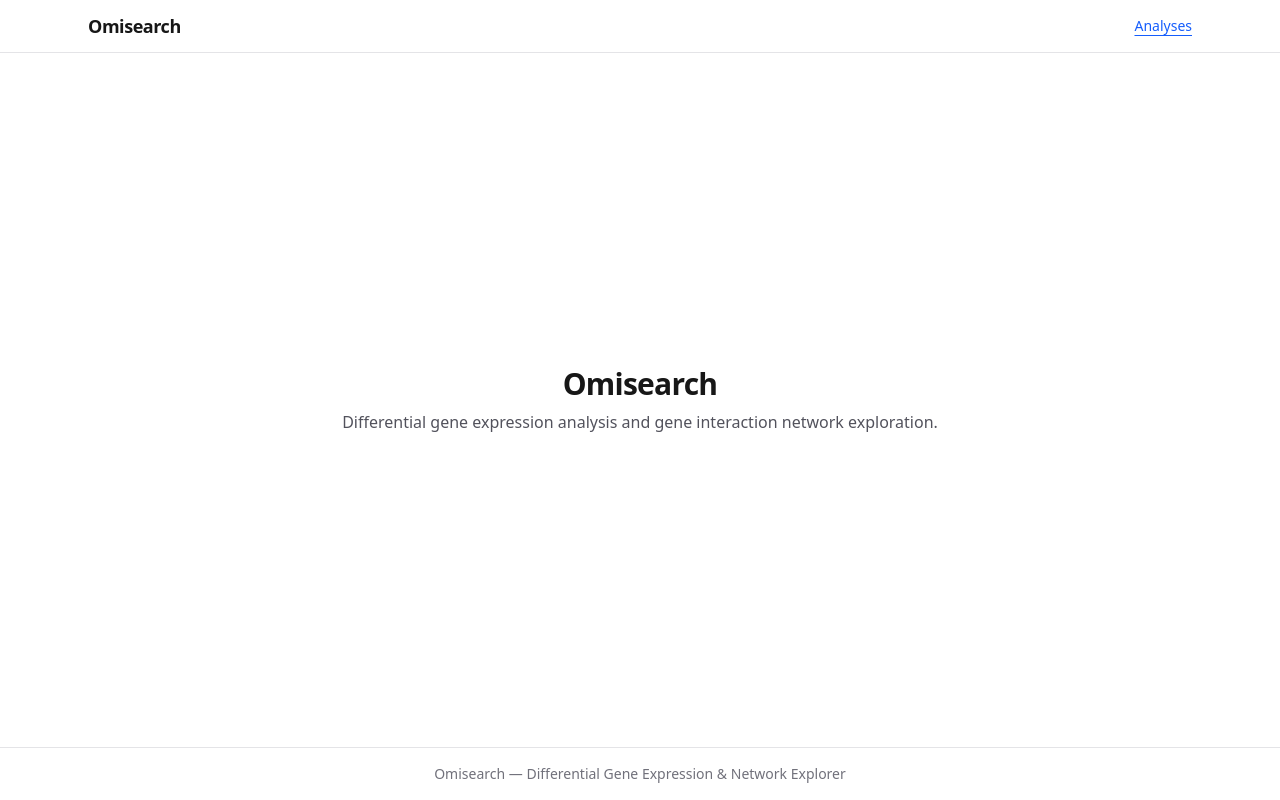
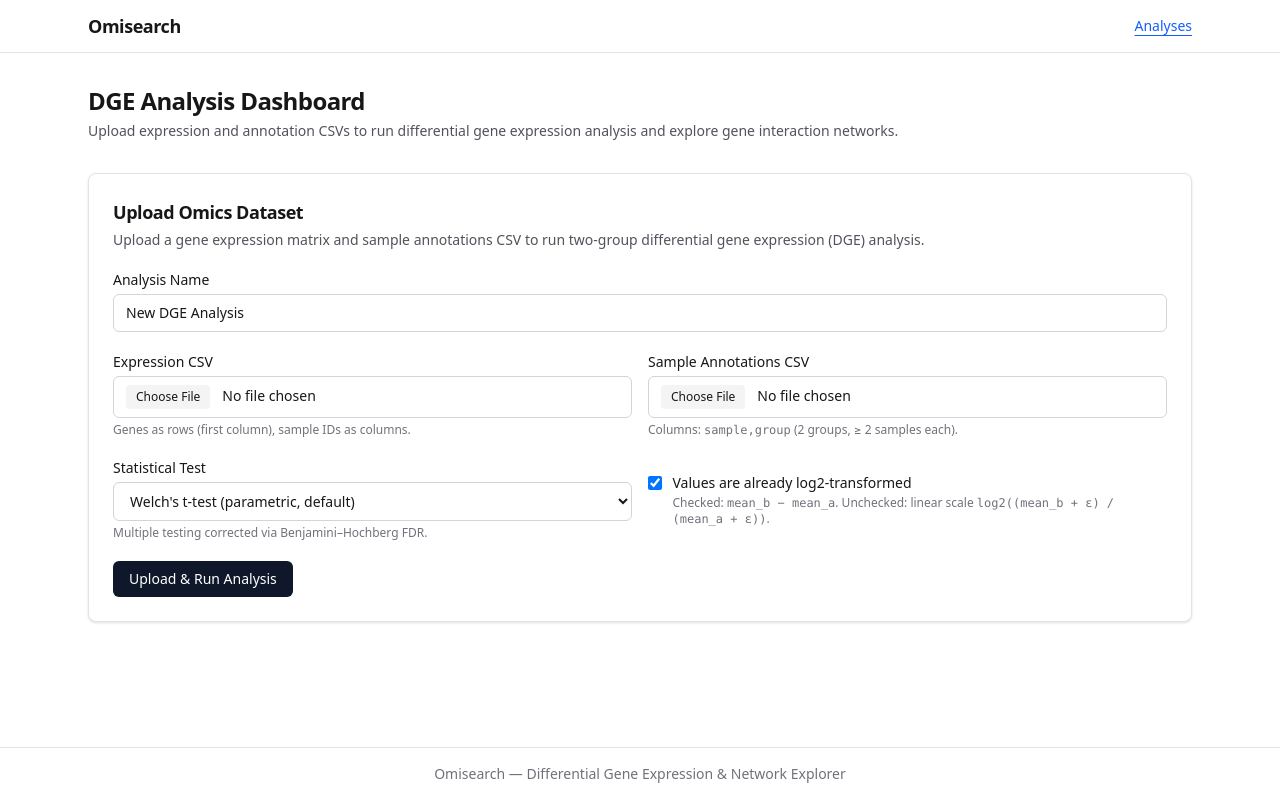
Before and after one commit to aryobarzan/omisearch, a Next.js app in the folder frontend/: page / in a window 1280 px wide. Built offline with nearby package versions, Linux system fonts and the light colour scheme; no server answers.

Commit message:
raise bodySizeLimit for serverActions to 10MB on frontend; upload form for expressions and annotations csv files on frontend; server action for analysis run

```diff
--- /dev/null
+++ b/frontend/app/(main)/UploadForm.tsx
@@ -0,0 +1,164 @@
+"use client";
+
+import {
+  uploadAndRunAnalysis,
+  type UploadActionState,
+} from "@/app/lib/actions/analysis";
+import { useActionState } from "react";
+
+const INITIAL_STATE: UploadActionState = { status: "idle" };
+
+export default function UploadForm() {
+  const [state, formAction, isPending] = useActionState(
+    uploadAndRunAnalysis,
+    INITIAL_STATE,
+  );
+
+  return (
+    <section className="rounded-lg border border-zinc-200 bg-white p-6 shadow-sm dark:border-zinc-800 dark:bg-zinc-950">
+      <h2 className="text-lg font-semibold tracking-tight">
+        Upload Omics Dataset
+      </h2>
+      <p className="mt-1 text-sm text-zinc-600 dark:text-zinc-400">
+        Upload a gene expression matrix and sample annotations CSV to run
+        two-group differential gene expression (DGE) analysis.
+      </p>
+
+      <form action={formAction} className="mt-5 flex flex-col gap-5">
+        <div>
+          <label htmlFor="name" className="block text-sm font-medium">
+            Analysis Name
+          </label>
+          <input
+            id="name"
+            name="name"
+            type="text"
+            required
+            maxLength={120}
+            defaultValue="New DGE Analysis"
+            className="mt-1 w-full rounded-md border border-zinc-300 bg-transparent px-3 py-2 text-sm focus:border-blue-600 focus:outline-none dark:border-zinc-700"
+          />
+        </div>
+
+        <div className="grid gap-4 sm:grid-cols-2">
+          <div>
+            <label
+              htmlFor="expression_file"
+              className="block text-sm font-medium"
+            >
+              Expression CSV
+            </label>
+            <input
+              id="expression_file"
+              name="expression_file"
+              type="file"
+              accept=".csv,text/csv"
+              required
+              className="mt-1 block w-full rounded-md border border-zinc-300 px-3 py-2 text-sm file:mr-3 file:rounded file:border-0 file:bg-zinc-100 file:px-2.5 file:py-1 file:text-xs file:font-medium hover:file:bg-zinc-200 dark:border-zinc-700 dark:file:bg-zinc-800 dark:file:text-zinc-200"
+            />
+            <p className="mt-1 text-xs text-zinc-500 dark:text-zinc-400">
+              Genes as rows (first column), sample IDs as columns.
+            </p>
+          </div>
+
+          <div>
+            <label
+              htmlFor="annotations_file"
+              className="block text-sm font-medium"
+            >
+              Sample Annotations CSV
+            </label>
+            <input
+              id="annotations_file"
+              name="annotations_file"
+              type="file"
+              accept=".csv,text/csv"
+              required
+              className="mt-1 block w-full rounded-md border border-zinc-300 px-3 py-2 text-sm file:mr-3 file:rounded file:border-0 file:bg-zinc-100 file:px-2.5 file:py-1 file:text-xs file:font-medium hover:file:bg-zinc-200 dark:border-zinc-700 dark:file:bg-zinc-800 dark:file:text-zinc-200"
+            />
+            <p className="mt-1 text-xs text-zinc-500 dark:text-zinc-400">
+              Columns: <code>sample,group</code> (2 groups, ≥ 2 samples each).
+            </p>
+          </div>
+        </div>
+
+        <div className="grid gap-4 sm:grid-cols-2">
+          <div>
+            <label htmlFor="test_method" className="block text-sm font-medium">
+              Statistical Test
+            </label>
+            <select
+              id="test_method"
+              name="test_method"
+              defaultValue="welch_t"
+              className="mt-1 w-full rounded-md border border-zinc-300 bg-white px-3 py-2 text-sm focus:border-blue-600 focus:outline-none dark:border-zinc-700 dark:bg-zinc-950"
+            >
+              <option value="welch_t">
+                Welch&apos;s t-test (parametric, default)
+              </option>
+              <option value="mann_whitney">
+                Mann–Whitney U (non-parametric)
+              </option>
+            </select>
+            <p className="mt-1 text-xs text-zinc-500 dark:text-zinc-400">
+              Multiple testing corrected via Benjamini–Hochberg FDR.
+            </p>
+          </div>
+
+          <div className="flex flex-col justify-center">
+            <label
+              htmlFor="is_log2"
+              className="flex items-start gap-2.5 text-sm font-medium cursor-pointer"
+            >
+              <input
+                id="is_log2"
+                name="is_log2"
+                type="checkbox"
+                defaultChecked
+                className="mt-0.5 h-4 w-4 rounded border-zinc-300 text-blue-600 focus:ring-blue-500"
+              />
+              <span>
+                Values are already log2-transformed
+                <span className="mt-0.5 block text-xs font-normal text-zinc-500 dark:text-zinc-400">
+                  Checked: <code>mean_b − mean_a</code>. Unchecked: linear scale{" "}
+                  <code>log2((mean_b + ε) / (mean_a + ε))</code>.
+                </span>
+              </span>
+            </label>
+          </div>
+        </div>
+
+        <div className="flex items-center gap-3">
+          <button
+            type="submit"
+            disabled={isPending}
+            className="rounded-md bg-slate-900 px-4 py-2 text-sm font-medium text-white hover:bg-slate-800 disabled:cursor-not-allowed disabled:opacity-50 dark:bg-zinc-100 dark:text-zinc-900 dark:hover:bg-zinc-200 cursor-pointer"
+          >
+            {isPending ? "Running DGE analysis..." : "Upload & Run Analysis"}
+          </button>
+        </div>
+
+        {state.status === "error" && (
+          <div
+            role="alert"
+            className="rounded-md border border-red-200 bg-red-50 px-4 py-3 text-sm text-red-700 dark:border-red-900 dark:bg-red-950/50 dark:text-red-300"
+          >
+            {state.message}
+          </div>
+        )}
+
+        {state.status === "success" && (
+          <div
+            role="status"
+            className="rounded-md border border-emerald-200 bg-emerald-50 px-4 py-3 text-sm text-emerald-800 dark:border-emerald-900 dark:bg-emerald-950/50 dark:text-emerald-300"
+          >
+            <strong>{state.run.name}</strong> completed:{" "}
+            <strong>{state.run.significant_genes}</strong> /{" "}
+            {state.run.total_genes} significant genes (<code>padj ≤ 0.05</code>,{" "}
+            {state.run.group_a} vs. {state.run.group_b}).
+          </div>
+        )}
+      </form>
+    </section>
+  );
+}
--- a/frontend/app/(main)/page.tsx
+++ b/frontend/app/(main)/page.tsx
@@ -1,11 +1,19 @@
-export default function Home() {
+import UploadForm from "./UploadForm";
+
+export default function DashboardPage() {
   return (
-    <div className="flex flex-1 flex-col items-center justify-center text-center">
-      <h1 className="text-3xl font-semibold tracking-tight">Omisearch</h1>
-      <p className="mt-2 text-zinc-600 dark:text-zinc-400">
-        Differential gene expression analysis and gene interaction network
-        exploration.
-      </p>
+    <div className="flex flex-col gap-8">
+      <div>
+        <h1 className="text-2xl font-semibold tracking-tight">
+          DGE Analysis Dashboard
+        </h1>
+        <p className="mt-1 text-sm text-zinc-600 dark:text-zinc-400">
+          Upload expression and annotation CSVs to run differential gene
+          expression analysis and explore gene interaction networks.
+        </p>
+      </div>
+
+      <UploadForm />
     </div>
   );
 }
--- /dev/null
+++ b/frontend/app/lib/actions/analysis.ts
@@ -0,0 +1,83 @@
+"use server";
+
+import { revalidatePath } from "next/cache";
+import { unstable_rethrow } from "next/navigation";
+import { apiFetch } from "../api";
+import type { AnalysisRunSummary } from "../types/analysis";
+
+export type UploadActionState =
+  | { status: "idle" }
+  | { status: "error"; message: string }
+  | { status: "success"; run: AnalysisRunSummary };
+
+export async function uploadAndRunAnalysis(
+  _prevState: UploadActionState,
+  formData: FormData,
+): Promise<UploadActionState> {
+  const name = String(formData.get("name") ?? "").trim();
+  const expressionFile = formData.get("expression_file");
+  const annotationsFile = formData.get("annotations_file");
+  const testMethod = String(formData.get("test_method") ?? "welch_t");
+  const isLog2 = formData.get("is_log2") === "on";
+
+  if (!name || name.length > 120) {
+    return {
+      status: "error",
+      message: "Analysis name must be between 1 and 120 characters.",
+    };
+  }
+  if (!(expressionFile instanceof File) || expressionFile.size === 0) {
+    return {
+      status: "error",
+      message: "Please select a gene expression CSV file.",
+    };
+  }
+  if (!(annotationsFile instanceof File) || annotationsFile.size === 0) {
+    return {
+      status: "error",
+      message: "Please select a sample annotations CSV file.",
+    };
+  }
+
+  const payload = new FormData();
+  payload.append("name", name);
+  payload.append("expression_file", expressionFile);
+  payload.append("annotations_file", annotationsFile);
+  payload.append("test_method", testMethod);
+  payload.append("is_log2", String(isLog2));
+  payload.append("auto_run", "true");
+
+  let response: Response;
+  try {
+    response = await apiFetch("/analyses/upload", {
+      method: "POST",
+      body: payload,
+    });
+  } catch (err) {
+    // Re-throw Next.js redirect errors from apiFetch on 401/missing session.
+    unstable_rethrow(err);
+    return {
+      status: "error",
+      message: "Could not reach the server.",
+    };
+  }
+
+  if (!response.ok) {
+    try {
+      const errBody = (await response.json()) as { detail?: unknown };
+      if (typeof errBody.detail === "string" && errBody.detail.trim()) {
+        return { status: "error", message: errBody.detail };
+      }
+    } catch {
+      // non-JSON error body
+    }
+    return {
+      status: "error",
+      message: `Upload failed (HTTP ${response.status}).`,
+    };
+  }
+
+  const run = (await response.json()) as AnalysisRunSummary;
+  revalidatePath("/");
+  return { status: "success", run };
+}
--- /dev/null
+++ b/frontend/app/lib/types/analysis.ts
@@ -0,0 +1,19 @@
+export type TestMethod = "welch_t" | "mann_whitney";
+
+export type AnalysisStatus = "pending" | "completed" | "failed";
+
+export type AnalysisRunSummary = {
+  id: number;
+  name: string;
+  status: AnalysisStatus;
+  test_method: TestMethod;
+  is_log2: boolean;
+  group_a: string | null;
+  group_b: string | null;
+  n_group_a: number | null;
+  n_group_b: number | null;
+  total_genes: number | null;
+  significant_genes: number | null;
+  created_at: string;
+  updated_at: string;
+};
--- a/frontend/next.config.ts
+++ b/frontend/next.config.ts
@@ -4,6 +4,11 @@ const nextConfig: NextConfig = {
   output: "standalone",
   cacheComponents: true,
   partialPrefetching: true,
+  experimental: {
+    serverActions: {
+      bodySizeLimit: "10mb",
+    },
+  },
   turbopack: {
     rules: {
       "*.css": {
```
